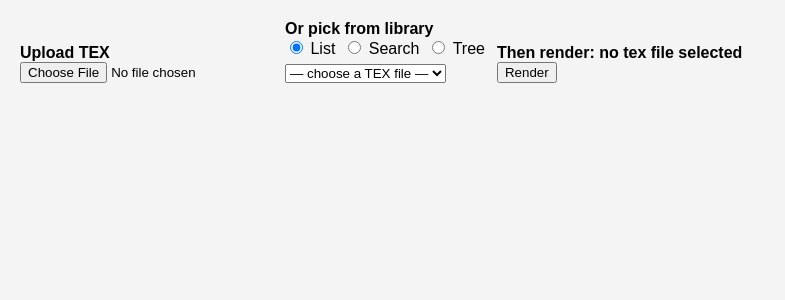
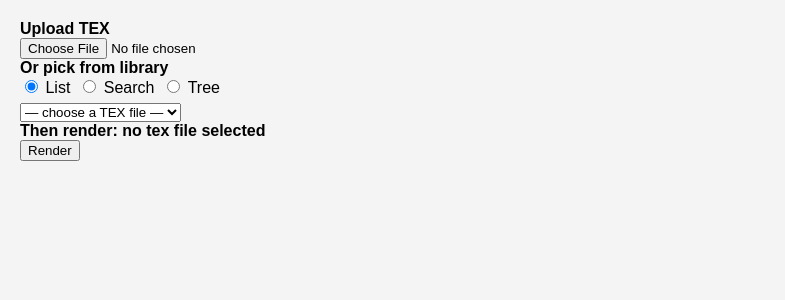
Before and after one commit to MikeForde/Django_PostgreSQL, a Django app: page /import-tex/ in a window 1280 px wide. Shown: the part 158-458 px from the top of the page, without its empty margins (0-785 px from the left). Run offline with Django 5.2, Linux system fonts and the light colour scheme.

Commit message:
Fixed aberant three column layout issue on tex render page

```diff
--- a/myapp/templates/import_tex.html
+++ b/myapp/templates/import_tex.html
@@ -4,9 +4,10 @@
 {% block title %}Templates | TT-Mick-P{% endblock %}
 {% block content %}
 
-<form method="post" enctype="multipart/form-data" style="display: fixed ; align-items:center;">
+<div class="tex-layout">
+  <form id="tex-controls" method="post" enctype="multipart/form-data">
     {% csrf_token %}
-  <div style="display:flex; gap:12px; align-items:flex-end; flex-wrap:wrap; margin-bottom:12px;">
+    <div class="controls-row">
       <div>
         <label for="{{ form.tex_file.id_for_label }}"><strong>Upload TEX</strong></label><br>
         {{ form.tex_file }}
@@ -59,12 +60,13 @@
         <span id="selected-tex-label" style="font-weight:800;">no tex file selected</span><br>
         <button type="submit">Render</button>
       </div>
+      </div>
   </form>
 
   {% if controls %}
-<form method="post" action="{% url 'submit_tex_form' %}">
+  <form d="tex-render" method="post" action="{% url 'submit_tex_form' %}">
     {% csrf_token %}
-  <div style="display:flex; align-items:flex-start; gap:16px;">
+    <div class="tex-work">
 
     {# Canvas (left) #}
     <div
@@ -1144,7 +1146,8 @@
         {% endif %}
       </div>
     </aside>
-
+  </div>
+  </form>
 
 <style>
       .badge{ margin-left:8px; padding:1px 6px; border-radius:4px; font-size:11px; border:1px solid transparent; }
@@ -1261,9 +1264,42 @@
       }
     </style>
 
-</div>
-
-</form>
+    <style>
+  /* Grid that forces two rows: controls (row 1), work area (row 2) */
+  .tex-layout{
+    display:grid;
+    grid-template-rows: auto auto;
+    grid-template-columns: 1fr; /* single column only */
+    row-gap: 16px;
+    width:100%;
+  }
+  #tex-controls{
+    grid-row:1; grid-column:1;
+    display:block; width:100%;
+  }
+  /* keep the row contents on a single line but wrap *inside* that row, not next to row 2 */
+  .controls-row{
+    display:flex;
+    gap:12px;
+    align-items:flex-end;
+    flex-wrap:wrap;
+  }
+  #tex-render{
+    grid-row:2; grid-column:1;
+    display:block; width:100%;
+  }
+  .tex-work{
+    display:flex;
+    align-items:flex-start;
+    gap:16px;
+    width:100%;
+  }
+  @media (max-width: 900px){
+    .tex-work{ flex-direction:column; }
+    #readcodes-sidebar{ width:100% !important; }
+  }
+</style>
+
 
 <script>
   (function () {
@@ -1451,6 +1487,8 @@
   window.addEventListener('DOMContentLoaded', recalcDerived);
   })();
 </script>
+
+
 <script>
   (function () {
   // Decode \u000A etc.
@@ -2798,4 +2836,6 @@
 </script>
 
 {% endif %}
+
+</div>
 {% endblock %}
```
Lines whose indentation alone changed are shown as unchanged.
